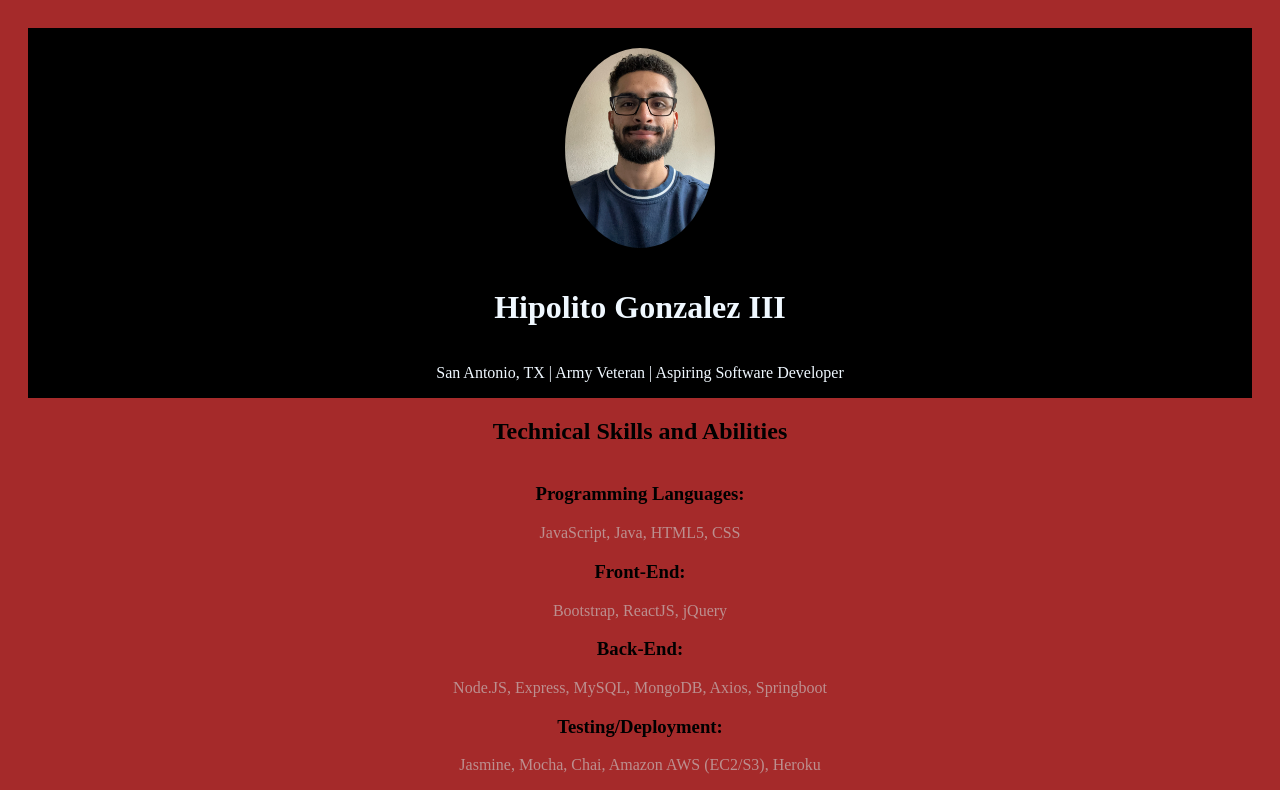
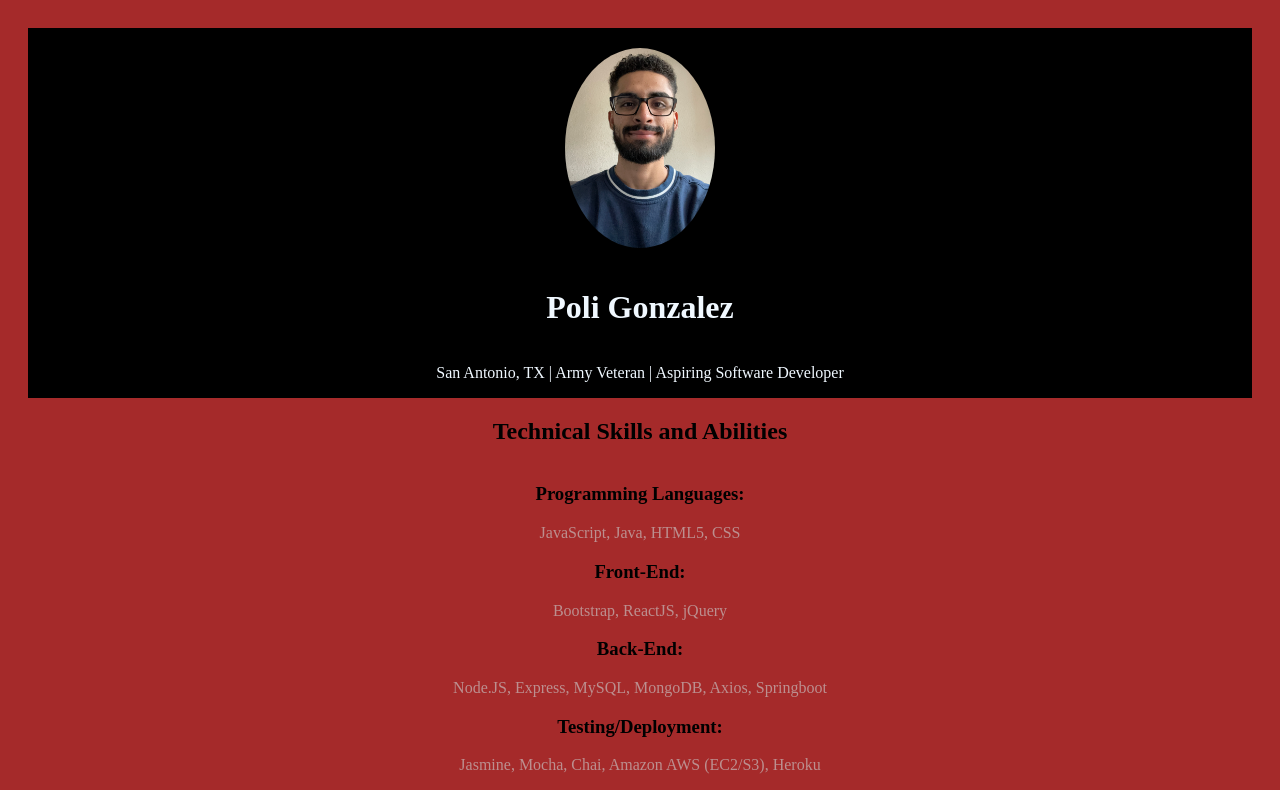
Before and after one commit to polig57/polig57.github.io, a plain HTML site: page index.html in a window 1280 px wide. Shown: the top 790 px of the page. Drawn offline with Linux system fonts and the light colour scheme.

Commit message:
Update spelling

```diff
--- a/index.html
+++ b/index.html
@@ -11,7 +11,7 @@
     <header>
         <div class="header-info">
             <img src="assets/imgs/headshot.JPG" alt="headshot" class="headshot">
-            <h1 id="name"> Hipolito Gonzalez III </h1>
+            <h1 id="name"> Poli Gonzalez </h1>
             <p id="headerInfo"> San Antonio, TX | Army Veteran | Aspiring Software Developer </p>
         </div>
     </header>
```
